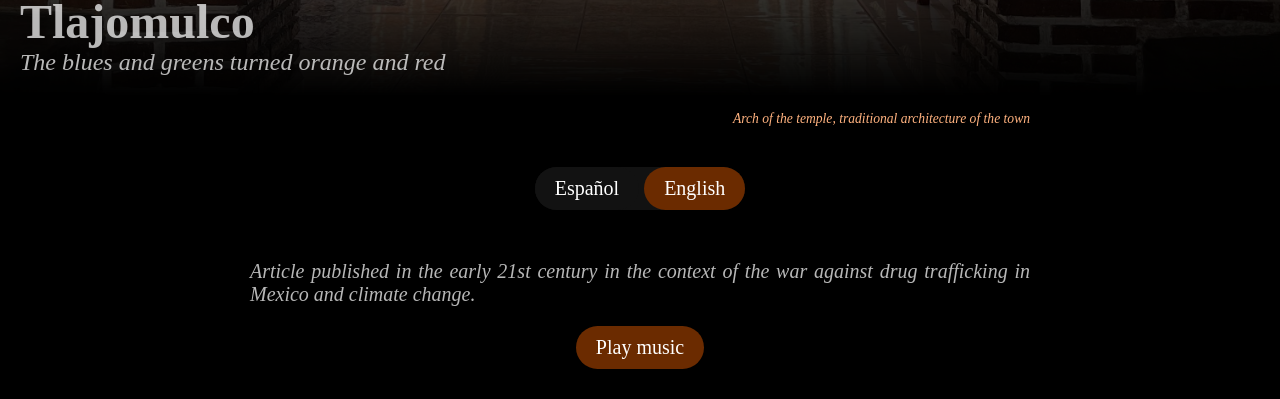
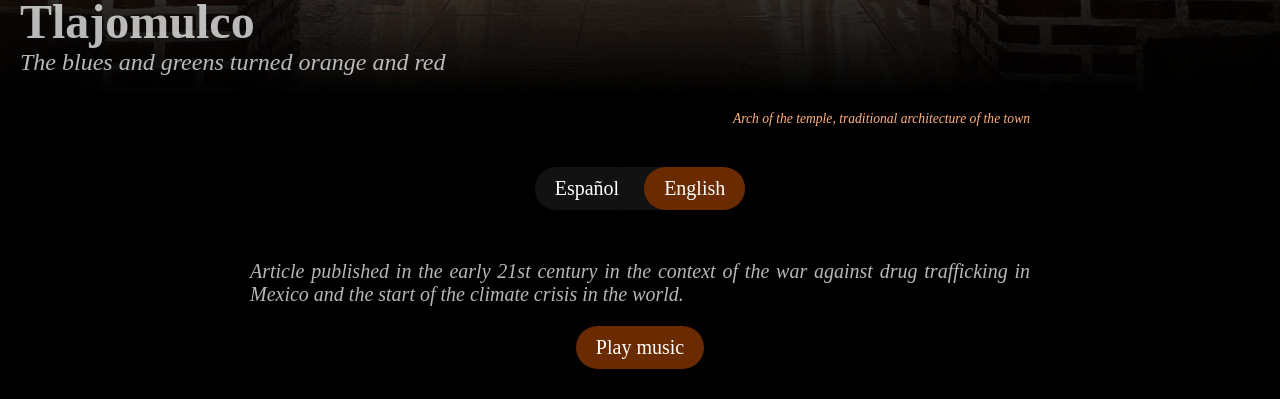
Before and after one commit to ElCaballerodelaTierra/Abstractions, a Jekyll site: the page built from _pages/tlajomulco.md, in a window 1280 px wide and 900 px high, scrolled down 804 px, cut to the strip 0-399 px from the top of the window. Built offline with Jekyll 4.4.1, drawn with Linux system fonts in a browser that asks for light colours; some web fonts are replaced; some of the changed text lies outside the part shown.

Commit message:
Se añade descripción

```diff
--- a/_pages/tlajomulco.md
+++ b/_pages/tlajomulco.md
@@ -12,12 +12,12 @@
 subtitulo-es: Los azules y verdes se tornaron naranjas y rojos
 content-es: |
 
-    <i> Artículo publicado a principios del siglo XXI en el contexto de la guerra contra el narcotráfico en México y el cambio climático. </i>
+    <i> Artículo publicado a principios del siglo XXI en el contexto de la guerra contra el narcotráfico en México y el inicio de la crisis climática en el mundo. </i>
 
 titulo-en: Tlajomulco
 subtitulo-en: The blues and greens turned orange and red
 content-en: |
-    <i> Article published in the early 21st century in the context of the war against drug trafficking in Mexico and climate change. </i>
+    <i> Article published in the early 21st century in the context of the war against drug trafficking in Mexico and the start of the climate crisis in the world. </i>
 ---
 
 <style>
@@ -80,6 +80,12 @@
   <div class="gallery-item"><img src="/assets/tlajomulco/galería/un-día-nublado.JPEG" alt="Un día nublado" loading="lazy"> <figcaption class="content-es">Un día nublado</figcaption> <figcaption class="content-en">A cloudy day</figcaption></div>
 </div>
 
+<h1 class="content-es">Tlajomulco</h1>
+
+Un pequeño pueblo que ha cambiado drásticamente en los últimos 15 años.
+
+<h1 class="content-en">Tlajomulco</h1>
+
 <script>
   const galleryItems = document.querySelectorAll('.gallery-item');
   galleryItems.forEach(item => {
```
